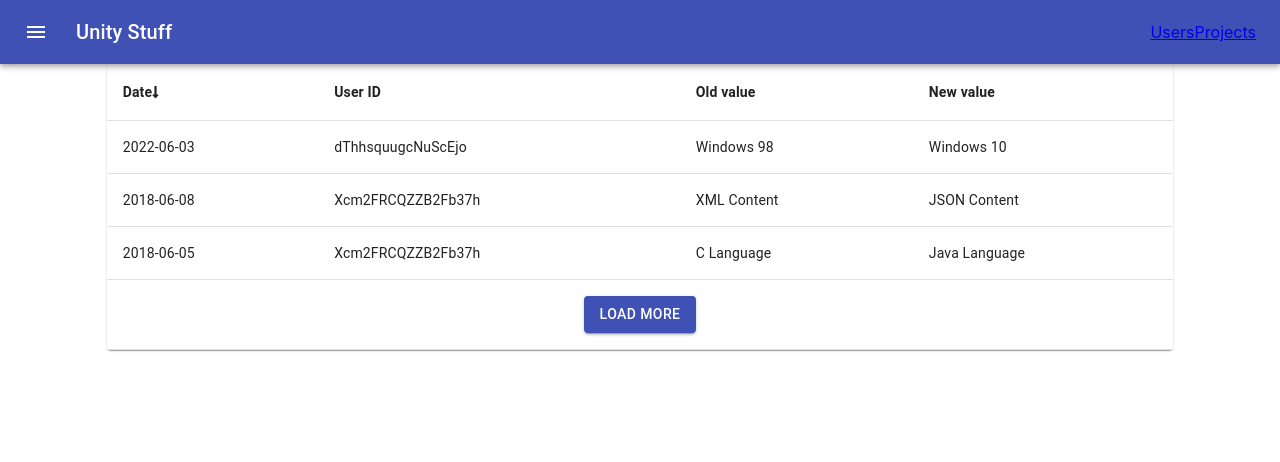
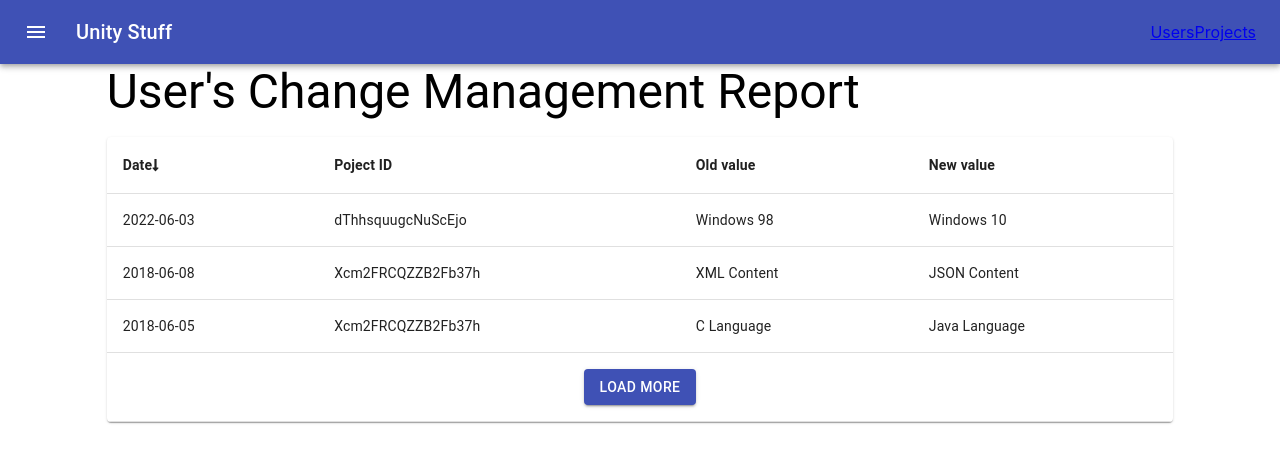
Before and after one commit to syam22587/change-management, a React (Create React App) app: page / in a window 1280 px wide. Shown: the top 462 px of the page. Built offline with nearby package versions, Linux system fonts and the light colour scheme.

Commit message:
Seperated components into smaller modules

```diff
--- a/src/App.js
+++ b/src/App.js
@@ -2,7 +2,7 @@ import React from "react";
 import Button from "@material-ui/core/Button";
 import Menu from "@material-ui/core/Menu";
 import MenuItem from "@material-ui/core/MenuItem";
-import UsersComponent from "./users";
+import UsersComponent from "./components/users";
 
 function App() {
   const [anchorEl, setAnchorEl] = React.useState(null);
--- a/src/common/headerNavbar.jsx
+++ b/src/common/headerNavbar.jsx
@@ -42,7 +42,7 @@ const HeaderNavbar = () => {
           <Link color="red" to="/">
             Users
           </Link>
-          <Link to="/asdf">Projects</Link>
+          <Link to="/projects">Projects</Link>
         </Toolbar>
       </AppBar>
     </div>
--- /dev/null
+++ b/src/common/tableBodyComponent.jsx
@@ -0,0 +1,85 @@
+import React from "react";
+import Table from "@material-ui/core/Table";
+import TableBody from "@material-ui/core/TableBody";
+import TableCell from "@material-ui/core/TableCell";
+import TableContainer from "@material-ui/core/TableContainer";
+import TableHead from "@material-ui/core/TableHead";
+import TableRow from "@material-ui/core/TableRow";
+import Paper from "@material-ui/core/Paper";
+import { Button, Grid } from "@material-ui/core";
+import { FontAwesomeIcon } from "@fortawesome/react-fontawesome";
+
+import {
+  faLongArrowAltDown,
+  faLongArrowAltUp,
+  faCircleNotch,
+} from "@fortawesome/free-solid-svg-icons";
+
+const TableBodyComponent = (props) => {
+  const {
+    sortData,
+    sortedData,
+    limit,
+    sortOrder,
+    loading,
+    loadMore,
+    errorState,
+    classes,
+  } = props;
+
+  console.log(" props ", props);
+  return (
+    <TableBody data-testid="user-table-body">
+      {sortData(sortedData.slice(0, limit), sortOrder).map((row, index) => {
+        return (
+          <TableRow key={index}>
+            <TableCell component="th" scope="row">
+              {row.date.format("yyyy-MM-DD")}
+            </TableCell>
+            <TableCell align="left">{row.userId}</TableCell>
+            <TableCell align="left">{row.oldValue}</TableCell>
+            <TableCell align="left">{row.newValue}</TableCell>
+          </TableRow>
+        );
+      })}
+
+      <TableRow>
+        <TableCell colSpan="4" align="center">
+          {loading ? (
+            <React.Fragment>
+              <FontAwesomeIcon
+                icon={faCircleNotch}
+                spin
+                size="4x"
+                color="blue"
+              />
+            </React.Fragment>
+          ) : errorState ? (
+            <React.Fragment>
+              <p className={classes.pTag}>
+                We had problems fetching your data. Please try again.
+              </p>
+              <Button
+                color="primary"
+                variant="contained"
+                onClick={() => loadMore()}
+              >
+                Retry
+              </Button>
+            </React.Fragment>
+          ) : (
+            <Button
+              color="primary"
+              variant="contained"
+              onClick={() => loadMore()}
+            >
+              Load More
+            </Button>
+          )}
+        </TableCell>
+      </TableRow>
+    </TableBody>
+  );
+};
+
+export default TableBodyComponent;
--- a/src/components/users.jsx
+++ b/src/components/users.jsx
@@ -7,7 +7,7 @@ import TableContainer from "@material-ui/core/TableContainer";
 import TableHead from "@material-ui/core/TableHead";
 import TableRow from "@material-ui/core/TableRow";
 import Paper from "@material-ui/core/Paper";
-import { Button, Grid } from "@material-ui/core";
+import { Button, Grid, Typography } from "@material-ui/core";
 import moment from "moment";
 import { FontAwesomeIcon } from "@fortawesome/react-fontawesome";
 import {
@@ -17,6 +17,8 @@ import {
 } from "@fortawesome/free-solid-svg-icons";
 
 import "./../common/css/style.css";
+import TableHeadComponent from "../common/tableHeadComponent";
+import TableBodyComponent from "../common/tableBodyComponent";
 const debug = require("debug")("server:debug");
 
 let utils = require("../utils/sort");
@@ -169,84 +171,29 @@ const UsersComponent = () => {
   };
 
   return (
-    <div className={classes.root}>
+    <div className={classes.root} data-testid="user-component-1">
       <Grid container justify="center">
         <Grid item xs={10}>
+          <Typography variant="h3" gutterBottom>
+           User's Change Management Report
+          </Typography>
           <TableContainer component={Paper}>
             <Table className={classes.table} aria-label="simple table">
-              <TableHead>
-                <TableRow className="table-header">
-                  <TableCell
-                    align="left"
-                    onClick={() => changeSortOrder(sortOrder)}
-                  >
-                    Date
-                    <FontAwesomeIcon
-                      icon={
-                        sortOrder === "desc"
-                          ? faLongArrowAltDown
-                          : faLongArrowAltUp
-                      }
-                    />
-                  </TableCell>
-                  <TableCell align="left">User ID</TableCell>
-                  <TableCell align="left">Old value</TableCell>
-                  <TableCell align="left">New value</TableCell>
-                </TableRow>
-              </TableHead>
+              <TableHeadComponent
+                changeSortOrder={changeSortOrder}
+                sortOrder={sortOrder}
+              />
 
-              <TableBody>
-                {sortData(sortedUsers.slice(0, limit), sortOrder).map(
-                  (row, index) => {
-                    return (
-                      <TableRow key={index}>
-                        <TableCell component="th" scope="row">
-                          {row.date.format("yyyy-MM-DD")}
-                        </TableCell>
-                        <TableCell align="left">{row.userId}</TableCell>
-                        <TableCell align="left">{row.oldValue}</TableCell>
-                        <TableCell align="left">{row.newValue}</TableCell>
-                      </TableRow>
-                    );
-                  }
-                )}
-
-                <TableRow>
-                  <TableCell colSpan="4" align="center">
-                    {loading ? (
-                      <React.Fragment>
-                        <FontAwesomeIcon
-                          icon={faCircleNotch}
-                          spin
-                          size="4x"
-                          color="blue"
-                        />
-                      </React.Fragment>
-                    ) : errorState ? (
-                      <React.Fragment>
-                        <p className={classes.pTag}>
-                          We had problems fetching your data. Please try again.
-                        </p>
-                        <Button
-                          color="primary"
-                          variant="contained"
-                          onClick={() => loadMore()}
-                        >
-                          Retry
-                        </Button>
-                      </React.Fragment>
-                    ) : (
-                      <Button
-                        color="primary"
-                        variant="contained"
-                        onClick={() => loadMore()}
-                      >
-                        Load More
-                      </Button>
-                    )}
-                  </TableCell>
-                </TableRow>
-              </TableBody>
+              <TableBodyComponent
+                sortData={sortData}
+                sortedData={sortedUsers}
+                limit={limit}
+                sortOrder={sortOrder}
+                loading={loading}
+                loadMore={loadMore}
+                errorState={errorState}
+                classes={classes}
+              />
             </Table>
           </TableContainer>
         </Grid>
--- a/src/todo.js
+++ b/src/todo.js
@@ -3,7 +3,6 @@ import React from "react";
 const ToDo = () => {
   return (
     <div data-testid="todo-1">
-      {" "}
       Hello World, <b>test</b>skv is the best
     </div>
   );
```
Also changed, not shown: src/common/tableHeadComponent.jsx (+13 -0 lines), src/components/projects.jsx (+21 -84 lines), 2 other files (tests, documents, lock files or other folders).
